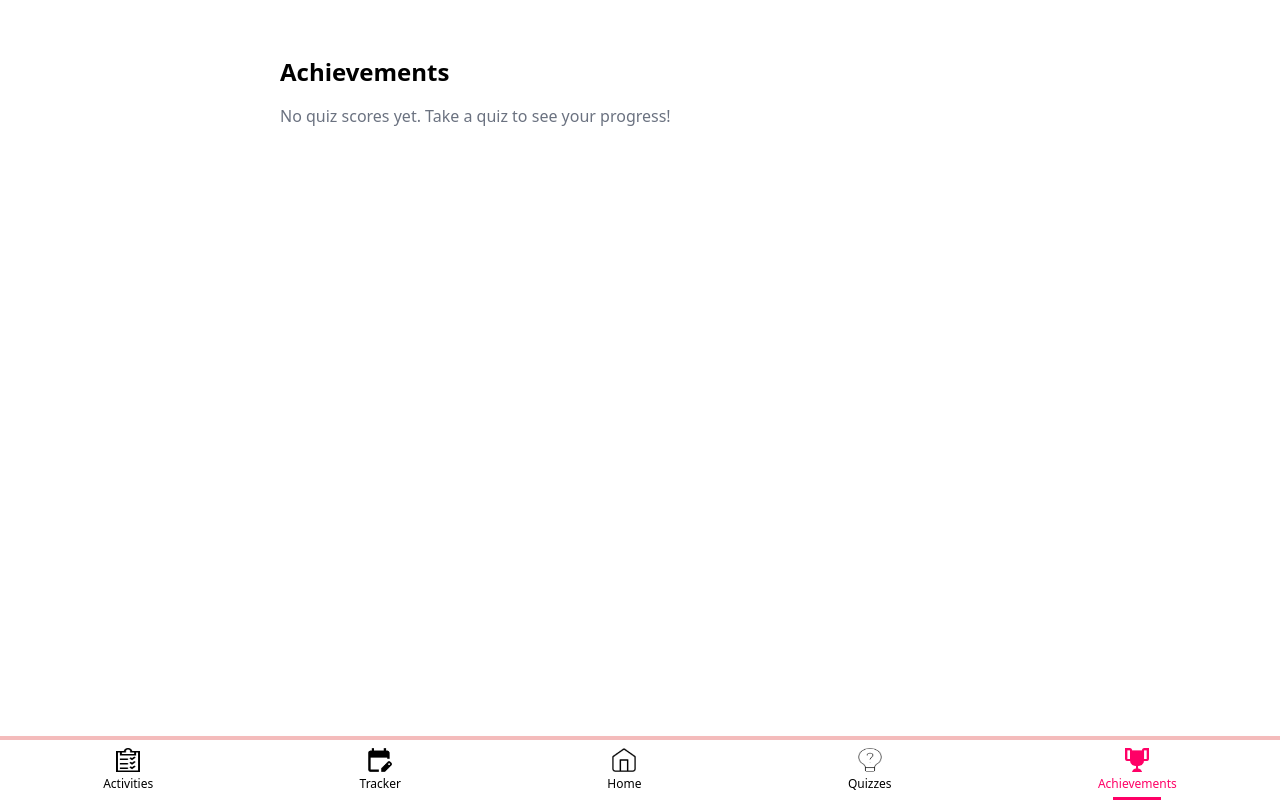
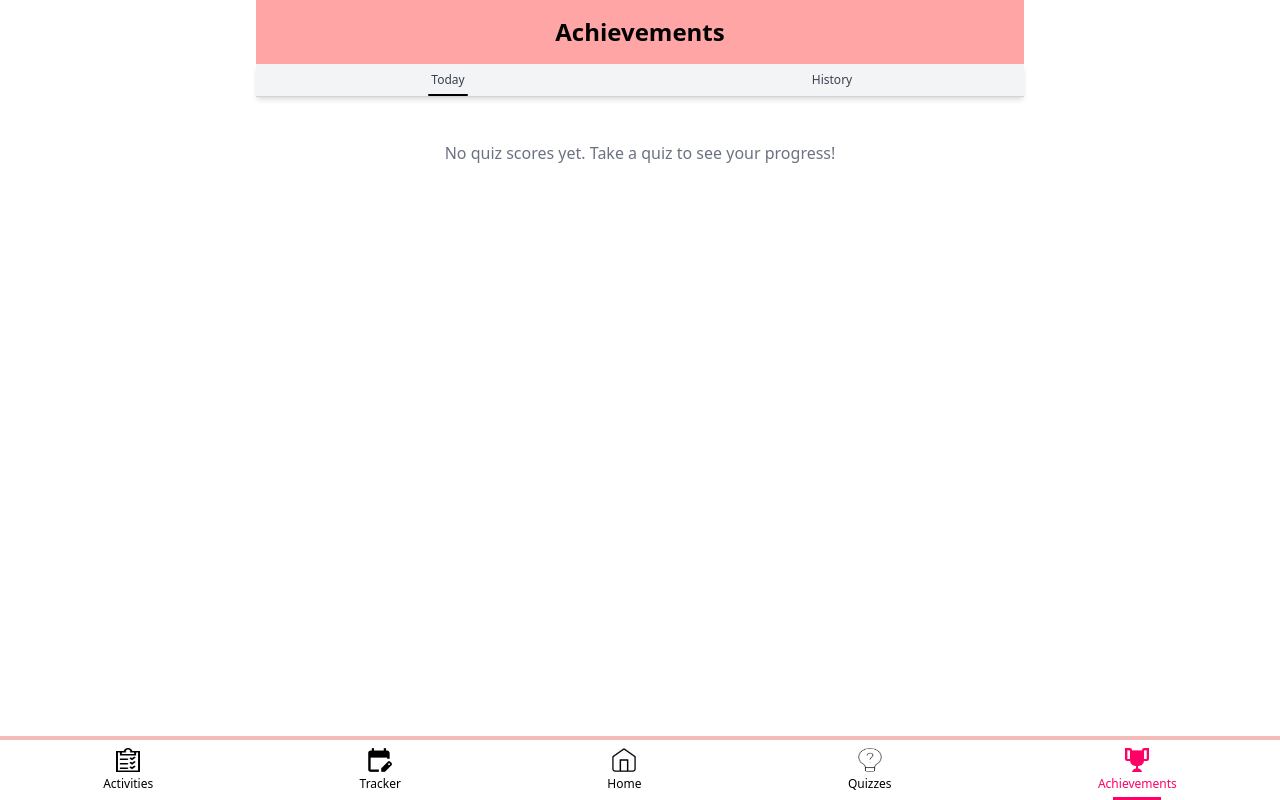
Before and after one commit to chinoy-the-great/nuxt3-drizzle-stitch, a Nuxt app: page /achievements in a window 1280 px wide. Built offline with nearby package versions, Linux system fonts and the light colour scheme.

Commit message:
Added header tabs and title to Achievements.

```diff
--- a/pages/achievements.vue
+++ b/pages/achievements.vue
@@ -1,16 +1,37 @@
 <template>
-	<div class="max-w-3xl mx-auto mt-8 p-6">
-		<h1 class="text-2xl font-semibold mb-4">Achievements</h1>
+	<div class="max-w-3xl mx-auto">
+		<!-- Achievements Label -->
+		<div class="bg-[#ffa5a5] h-16 flex items-center justify-center">
+			<h1 class="text-2xl font-semibold text-black">Achievements</h1>
+		</div>
+
+		<!-- Header Tabs -->
+		<div class="flex justify-around bg-gray-100 shadow-md border-b border-gray-300 mb-4">
+			<div
+				v-for="tab in tabs"
+				:key="tab"
+				class="relative py-2 cursor-pointer text-xs font-normal text-gray-700 w-full text-center"
+				:class="{ 'font-bold text-black': selectedTab === tab }"
+				@click="selectedTab = tab"
+			>
+				{{ tab }}
+				<!-- Black underline if selected -->
+				<div
+					v-if="selectedTab === tab"
+					class="absolute bottom-0 left-1/2 transform -translate-x-1/2 w-10 h-[2px] bg-black rounded-full"
+				></div>
+			</div>
+		</div>
 
 		<!-- No Quiz Scores -->
-		<p v-if="quizScores.length === 0" class="text-gray-500">
-			No quiz scores yet. Take a quiz to see your progress!
-		</p>
+		<div v-if="filteredScores.length === 0" class="flex items-center justify-center h-20">
+			<p class="text-gray-500 text-center">No quiz scores yet. Take a quiz to see your progress!</p>
+		</div>
 
 		<!-- Quiz Scores Grid -->
 		<div v-else class="grid grid-cols-1 md:grid-cols-2 gap-4">
 			<div
-				v-for="(score, index) in quizScores"
+				v-for="(score, index) in filteredScores"
 				:key="index"
 				class="p-4 bg-white shadow-md rounded-lg border border-gray-200"
 			>
@@ -28,8 +49,28 @@
 
 <script setup lang="ts">
 import { storeToRefs } from 'pinia'
+import { computed, ref } from 'vue'
 import { useUserStore } from '~/stores/user'
 
 const userStore = useUserStore()
 const { quizScores } = storeToRefs(userStore)
+
+const tabs = ['Today', 'History']
+const selectedTab = ref('Today')
+
+const filteredScores = computed(() => {
+	if (selectedTab.value === 'Today') {
+		const today = new Date()
+		const todayDateString = today.toISOString().split('T')[0] // Extracts 'YYYY-MM-DD'
+
+		return quizScores.value.filter((score) => {
+			const scoreDate = new Date(score.date)
+			const scoreDateString = scoreDate.toISOString().split('T')[0]
+			return scoreDateString === todayDateString
+		})
+	} else {
+		// 'History' tab or other tabs
+		return quizScores.value
+	}
+})
 </script>
```
